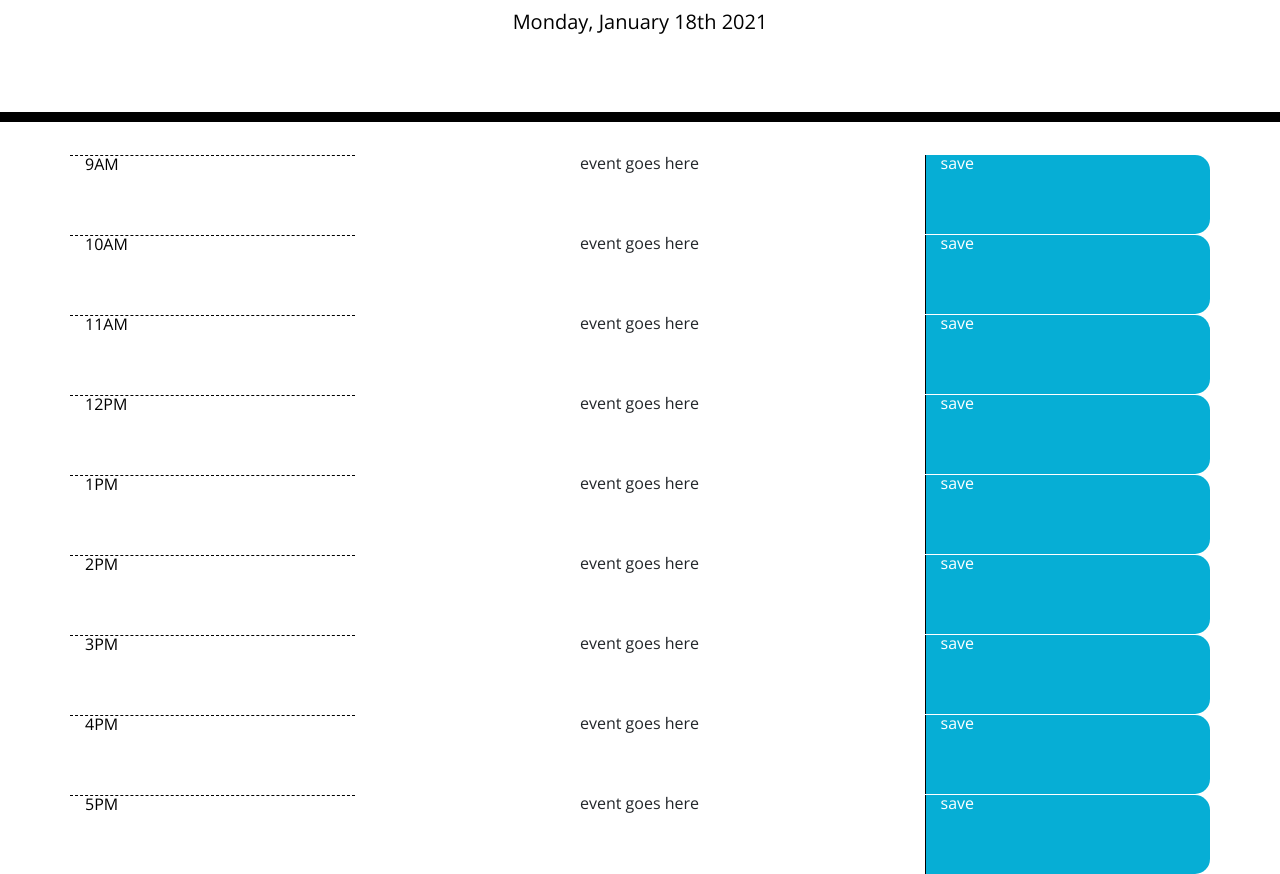
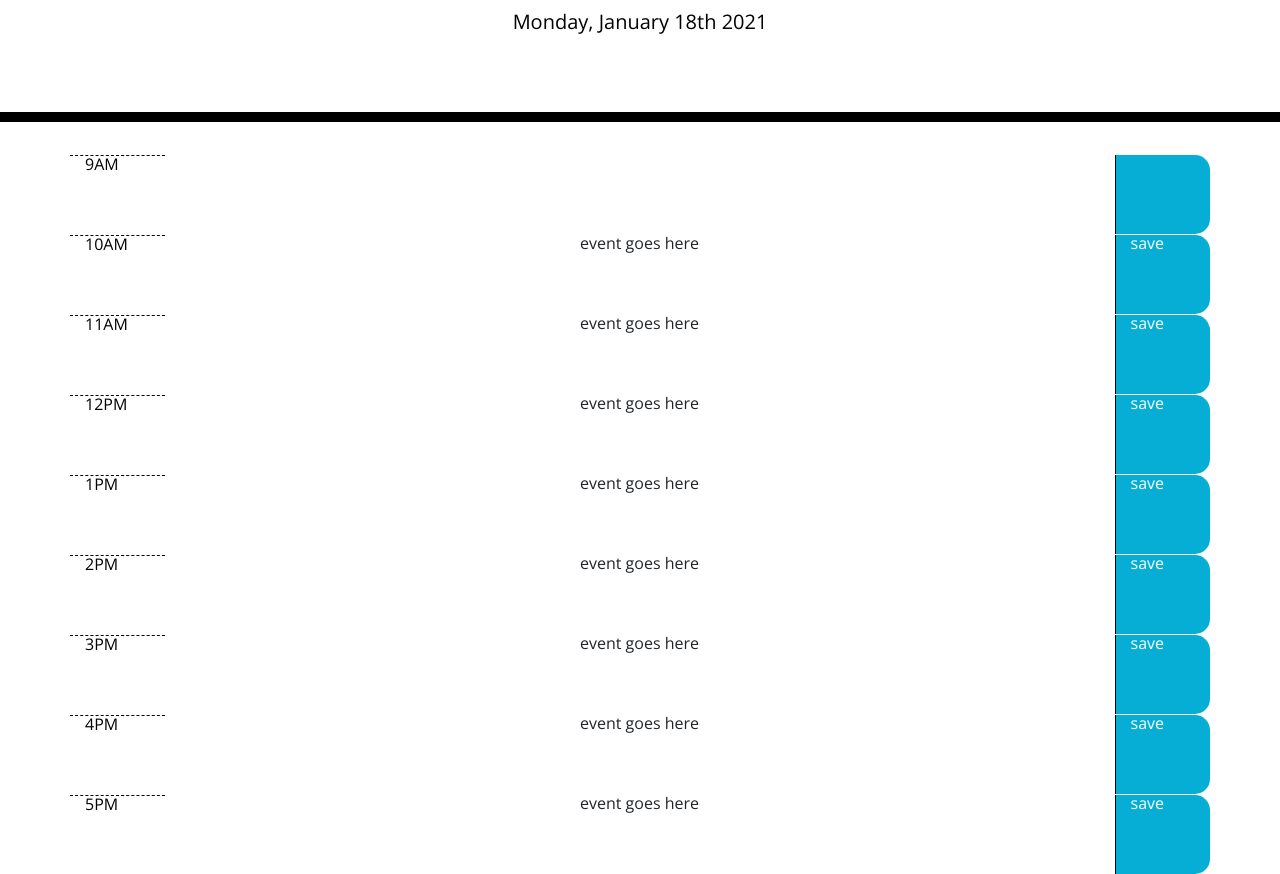
Before and after one commit to sorengrey/Day-Planner, a plain HTML site: page index.html in a window 1280 px wide. Shown: the part 182-1056 px from the top of the page. Drawn offline with nearby package versions, Linux system fonts and the light colour scheme.

Commit message:
Adjustments to grid

```diff
--- a/index.html
+++ b/index.html
@@ -37,55 +37,70 @@
       // Today's date
       $(document).ready(function(){
         var today = moment();
-          $("#currentDay").text(today.format('dddd, MMMM Do YYYY'));
-      })
-             </script>
+        $("#currentDay").text(today.format('dddd, MMMM Do YYYY'));
+      }
+
+      /* Pseudocode
+      if the time-block is before the current hour, the time-block is gray (this involves setting attribute to the corresponding css class)
+      if the time-block is between :00 and :59 of the current hour, the time-block is red
+      if the time-block is after the current hour, the time-block is green
+
+      $ time-block.attr class=textarea ?  (setting attribute to the div)
+
+      when the save button is clicked, the text-area's input will be saved to local storage
+
+      when the user clicks a gray time-block, the website will alert "Events cannot be scheduled in the past."
+
+      */
+
+      )
+    </script>
 
     <div class="container">
-      <!-- Timeblocks go here -->
-      <div class="row" id="row">
+      <!-- Timeblocks  -->
+      <div class="row">
         <div class="col hour">9AM</div>
-        <div class="col-6 time-block">event goes here</div>
+        <div class="col-10 time-block"></div>
+        <div class="col saveBtn"></div>
+      </div>
+      <div class="row">
+        <div class="col hour">10AM</div>
+        <div class="col-10 time-block">event goes here</div>
         <div class="col saveBtn">save</div>
       </div>
-      <div class="row" id="row">
-        <div class="col hour">10AM</div>
-        <div class="col-6 time-block">event goes here</div>
+      <div class="row">
+        <div class="col hour">11AM</div>
+        <div class="col-10 time-block">event goes here</div>
         <div class="col saveBtn">save</div>
       </div>
-      <div class="row" id="row">
-        <div class="col hour">11AM</div>
-        <div class="col-6 time-block">event goes here</div>
+      <div class="row">
+        <div class="col hour">12PM</div>
+        <div class="col-10 time-block">event goes here</div>
         <div class="col saveBtn">save</div>
       </div>
-      <div class="row" id="row">
-        <div class="col hour">12PM</div>
-        <div class="col-6 time-block">event goes here</div>
+      <div class="row">
+        <div class="col hour">1PM</div>
+        <div class="col-10 time-block">event goes here</div>
         <div class="col saveBtn">save</div>
       </div>
-      <div class="row" id="row">
-        <div class="col hour">1PM</div>
-        <div class="col-6 time-block">event goes here</div>
+      <div class="row">
+        <div class="col hour">2PM</div>
+        <div class="col-10 time-block">event goes here</div>
         <div class="col saveBtn">save</div>
       </div>
-      <div class="row" id="row">
-        <div class="col hour">2PM</div>
-        <div class="col-6 time-block">event goes here</div>
+      <div class="row">
+        <div class="col hour">3PM</div>
+        <div class="col-10 time-block">event goes here</div>
         <div class="col saveBtn">save</div>
       </div>
-      <div class="row" id="row">
-        <div class="col hour">3PM</div>
-        <div class="col-6 time-block">event goes here</div>
+      <div class="row">
+        <div class="col hour">4PM</div>
+        <div class="col-10 time-block">event goes here</div>
         <div class="col saveBtn">save</div>
       </div>
-      <div class="row" id="row">
-        <div class="col hour">4PM</div>
-        <div class="col-6 time-block">event goes here</div>
-        <div class="col saveBtn">save</div>
-      </div>
-      <div class="row" id="row">
+      <div class="row">
         <div class="col hour">5PM</div>
-        <div class="col-6 time-block">event goes here</div>
+        <div class="col-10 time-block">event goes here</div>
         <div class="col saveBtn">save</div>
       </div>
 
```
